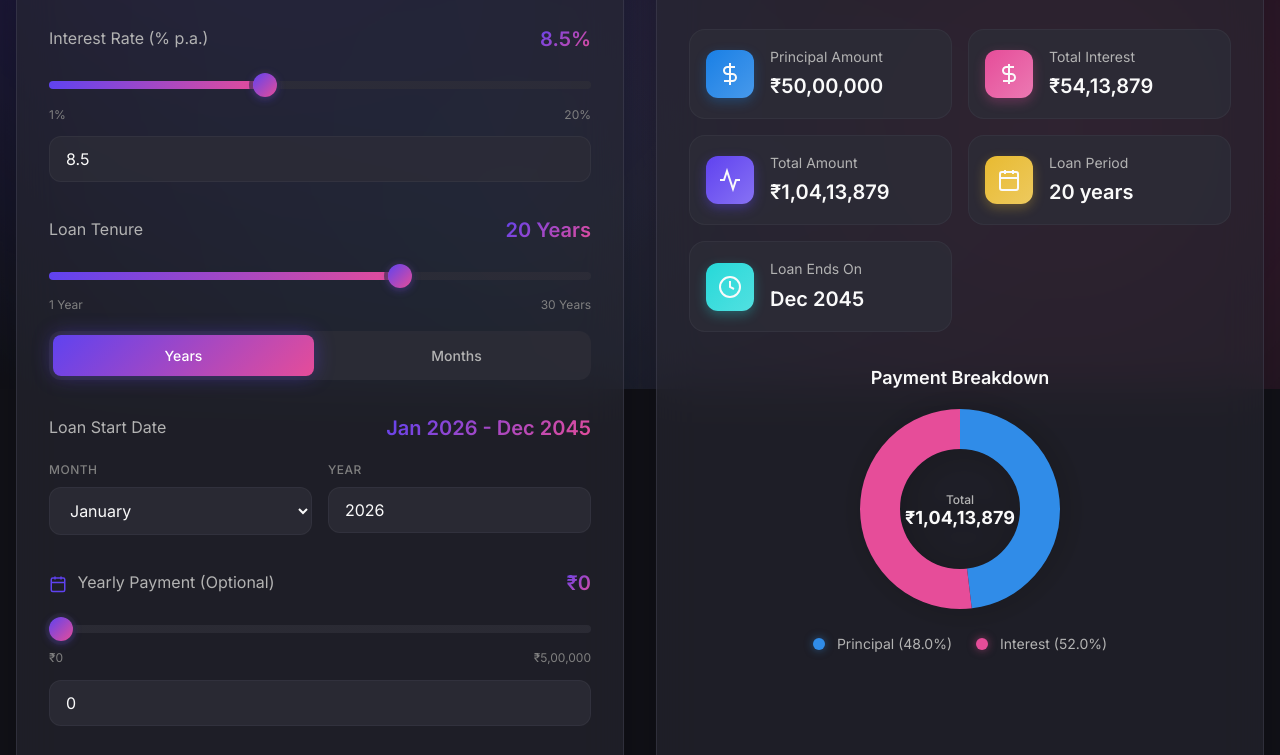
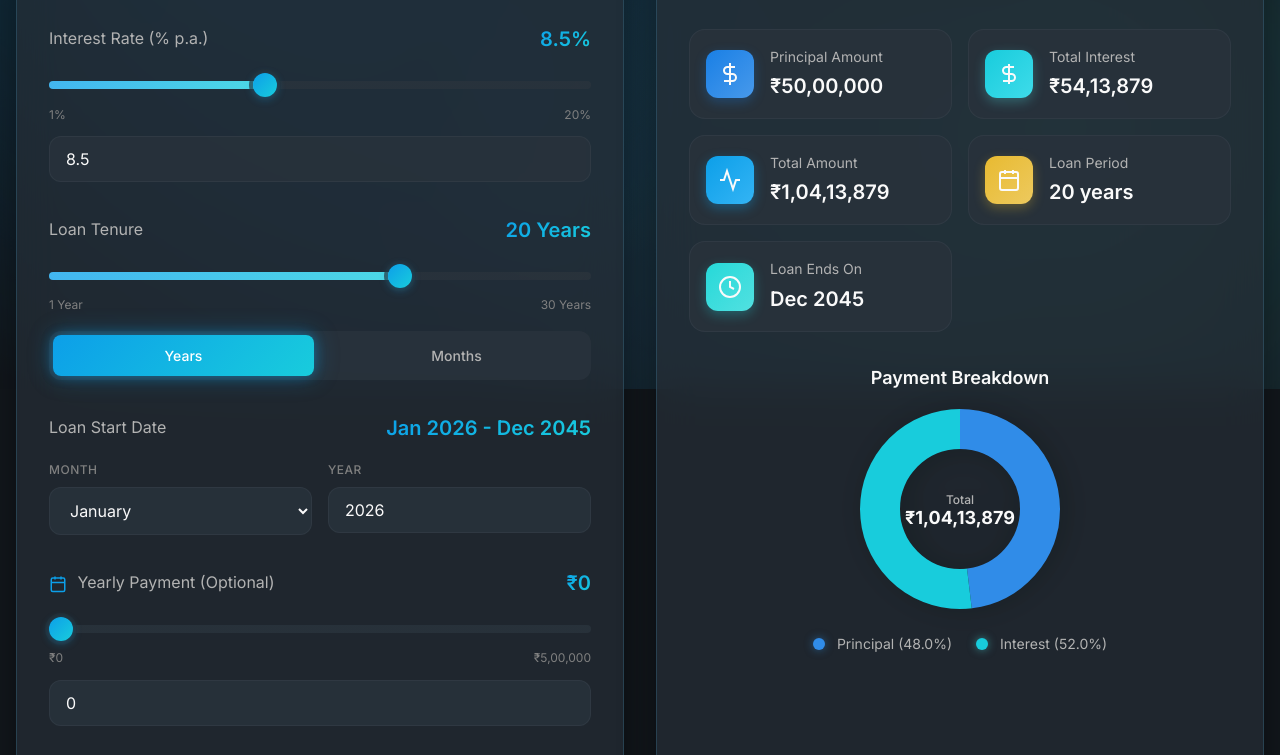
Before and after one commit to AjAy0301/home-loan-emi-calculator, a plain HTML site: page index.html in a window 1280 px wide. Shown: the part 448-1203 px from the top of the page. Drawn offline with Linux system fonts and the light colour scheme.

Commit message:
Changed to professional blue/teal color theme - more masculine and business-like

```diff
--- a/styles.css
+++ b/styles.css
@@ -1,26 +1,26 @@
 /* ===== CSS VARIABLES & DESIGN TOKENS ===== */
 :root {
-    /* Color Palette - Vibrant & Modern */
-    --primary-hue: 250;
-    --primary-color: hsl(var(--primary-hue), 85%, 60%);
-    --primary-light: hsl(var(--primary-hue), 85%, 70%);
-    --primary-dark: hsl(var(--primary-hue), 85%, 50%);
-    --primary-glow: hsla(var(--primary-hue), 85%, 60%, 0.4);
+    /* Professional Blue/Teal Color Scheme */
+    --primary-hue: 200;
+    --primary-color: hsl(200, 90%, 48%);
+    --primary-light: hsl(200, 90%, 58%);
+    --primary-dark: hsl(200, 90%, 38%);
+    --primary-glow: hsla(200, 90%, 50%, 0.35);
 
-    --secondary-hue: 200;
-    --secondary-color: hsl(var(--secondary-hue), 80%, 55%);
-    --secondary-light: hsl(var(--secondary-hue), 80%, 65%);
+    --secondary-hue: 210;
+    --secondary-color: hsl(210, 75%, 50%);
+    --secondary-light: hsl(210, 75%, 60%);
 
-    --accent-hue: 330;
-    --accent-color: hsl(var(--accent-hue), 75%, 60%);
-    --accent-light: hsl(var(--accent-hue), 75%, 70%);
+    --accent-hue: 185;
+    --accent-color: hsl(185, 80%, 48%);
+    --accent-light: hsl(185, 80%, 58%);
 
-    /* Background Colors */
-    --bg-primary: hsl(240, 15%, 8%);
-    --bg-secondary: hsl(240, 12%, 12%);
-    --bg-elevated: hsl(240, 12%, 15%);
-    --bg-card: hsla(240, 12%, 18%, 0.6);
-    --bg-input: hsla(240, 10%, 20%, 0.8);
+    /* Background Colors - Professional Dark */
+    --bg-primary: hsl(210, 22%, 9%);
+    --bg-secondary: hsl(210, 20%, 12%);
+    --bg-elevated: hsl(210, 20%, 16%);
+    --bg-card: hsla(210, 20%, 18%, 0.7);
+    --bg-input: hsla(210, 18%, 20%, 0.85);
 
     /* Text Colors */
     --text-primary: hsl(0, 0%, 98%);
@@ -28,20 +28,20 @@
     --text-tertiary: hsl(0, 0%, 50%);
 
     /* Border & Divider */
-    --border-color: hsla(240, 10%, 30%, 0.3);
-    --border-hover: hsla(240, 10%, 40%, 0.5);
+    --border-color: hsla(210, 15%, 28%, 0.4);
+    --border-hover: hsla(200, 60%, 45%, 0.6);
 
     /* Glassmorphism */
-    --glass-bg: hsla(240, 12%, 20%, 0.4);
-    --glass-border: hsla(240, 10%, 50%, 0.2);
+    --glass-bg: hsla(210, 18%, 22%, 0.5);
+    --glass-border: hsla(200, 45%, 50%, 0.25);
 
-    /* Shadows */
-    --shadow-sm: 0 2px 8px hsla(0, 0%, 0%, 0.1);
-    --shadow-md: 0 4px 16px hsla(0, 0%, 0%, 0.15);
-    --shadow-lg: 0 8px 32px hsla(0, 0%, 0%, 0.2);
-    --shadow-xl: 0 16px 48px hsla(0, 0%, 0%, 0.25);
-    --glow-primary: 0 0 20px var(--primary-glow);
-    --glow-accent: 0 0 20px hsla(var(--accent-hue), 75%, 60%, 0.3);
+    /* Shadows - More Pronounced */
+    --shadow-sm: 0 2px 10px hsla(0, 0%, 0%, 0.2);
+    --shadow-md: 0 4px 20px hsla(0, 0%, 0%, 0.3);
+    --shadow-lg: 0 8px 36px hsla(0, 0%, 0%, 0.4);
+    --shadow-xl: 0 16px 56px hsla(0, 0%, 0%, 0.5);
+    --glow-primary: 0 0 24px var(--primary-glow), 0 0 12px var(--primary-glow);
+    --glow-accent: 0 0 24px hsla(185, 80%, 48%, 0.35), 0 0 12px hsla(185, 80%, 48%, 0.25);
 
     /* Spacing */
     --spacing-xs: 0.5rem;
```
